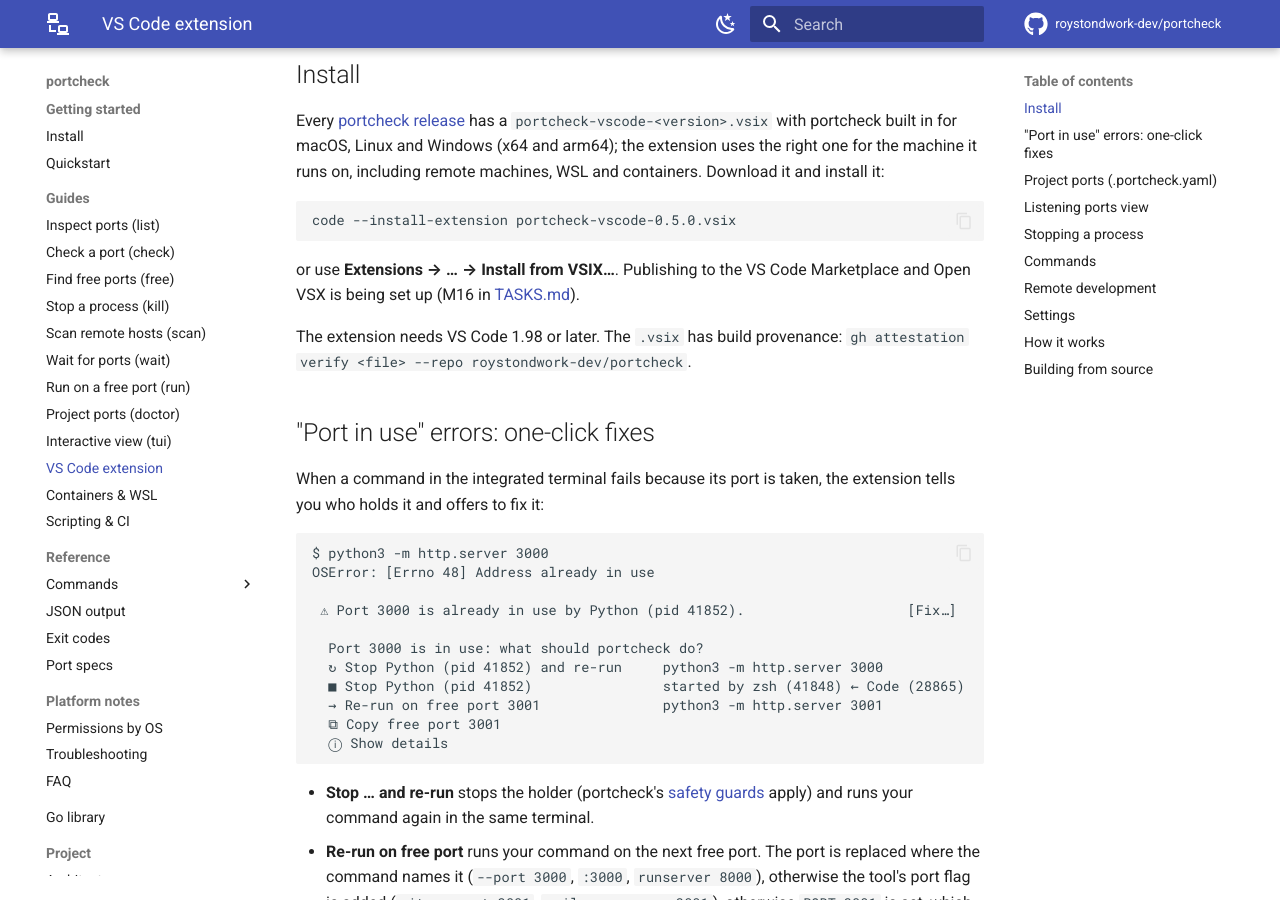
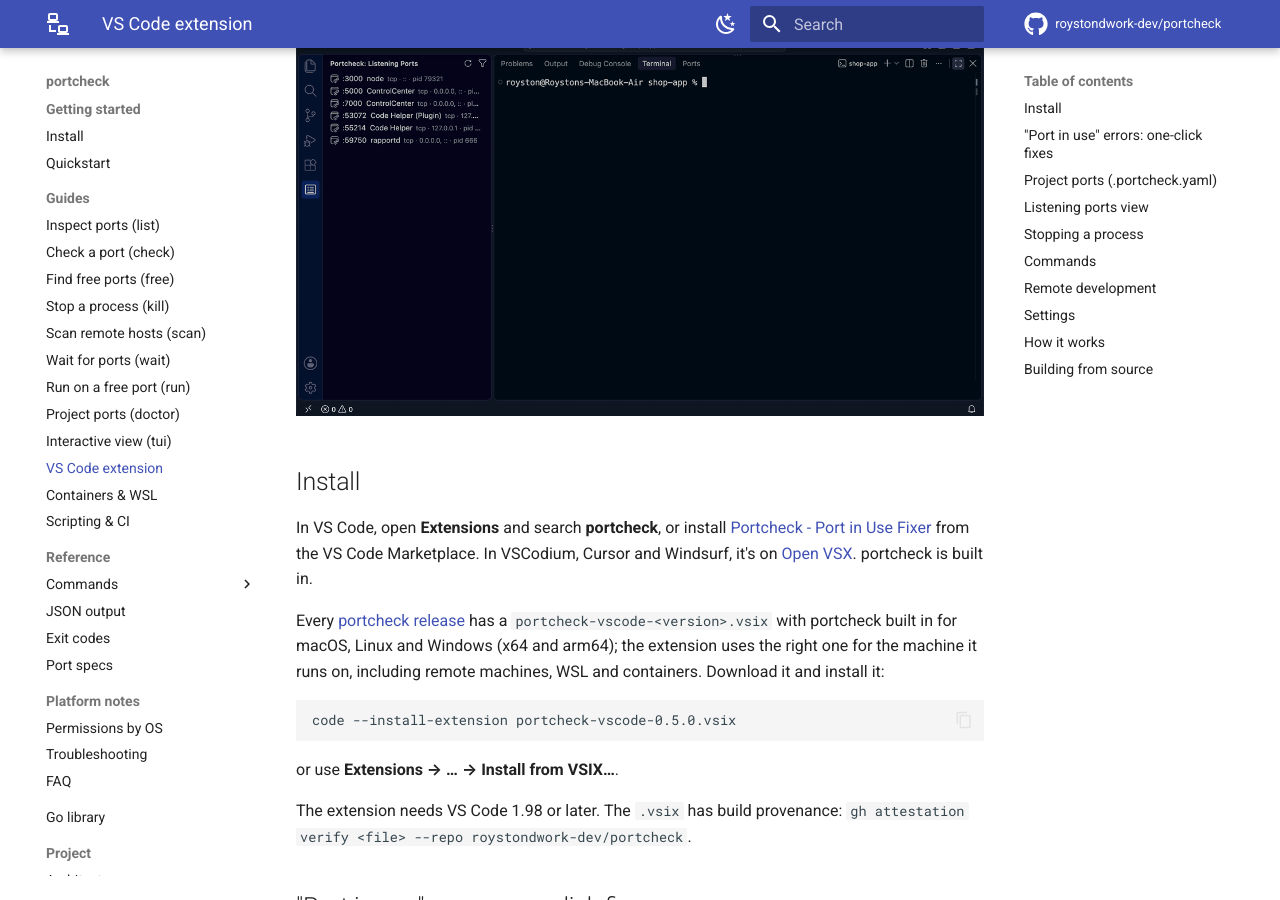
Before and after one commit to roystondwork-dev/portcheck, an MkDocs documentation site: the page built from docs/guide/vscode.md, in a window 1280 px wide and 900 px high, scrolled down 214 px. Built offline with MkDocs 1.6.1 and Material for MkDocs 9.7.7, drawn with Linux system fonts in a browser that asks for light colours; comment, search, counter and statistics services are not loaded.

Commit message:
docs: VS Code extension demo, Marketplace and Open VSX links; M15 and M16 done
Also marks the winget package as waiting for Microsoft's review, since
'winget install' doesn't work until it's merged.

Co-Authored-By: Claude Opus 5.5 <noreply@anthropic.com>

````diff
--- a/docs/guide/vscode.md
+++ b/docs/guide/vscode.md
@@ -4,7 +4,13 @@ The portcheck extension shows what's using your ports and frees them safely, wit
 leaving the editor. It works in VS Code and in editors that use Open VSX (VSCodium,
 Cursor, Windsurf).
 
+![npm run dev fails with EADDRINUSE; the extension names the process holding port 3000, stops it and re-runs the command](../assets/portcheck-vscode-demo.gif)
+
 ## Install
+
+In VS Code, open **Extensions** and search **portcheck**, or install
+[Portcheck - Port in Use Fixer](https://marketplace.visualstudio.com/items?itemName=portcheck-vscode.portcheck-vscode) from the VS Code Marketplace. In VSCodium,
+Cursor and Windsurf, it's on [Open VSX](https://open-vsx.org/extension/portcheck-vscode/portcheck-vscode). portcheck is built in.
 
 Every [portcheck release](https://github.com/roystondwork-dev/portcheck/releases)
 has a `portcheck-vscode-<version>.vsix` with portcheck built in for macOS, Linux and
@@ -15,9 +21,7 @@ including remote machines, WSL and containers. Download it and install it:
 code --install-extension portcheck-vscode-0.5.0.vsix
 ```
 
-or use **Extensions → … → Install from VSIX…**. Publishing to the VS Code Marketplace
-and Open VSX is being set up (M16 in
-[TASKS.md](https://github.com/roystondwork-dev/portcheck/blob/main/TASKS.md)).
+or use **Extensions → … → Install from VSIX…**.
 
 The extension needs VS Code 1.98 or later. The `.vsix` has build provenance:
 `gh attestation verify <file> --repo roystondwork-dev/portcheck`.
````
Also changed, not shown: README.md (+15 -2 lines), TASKS.md (+6 -6 lines), docs/install.md (+6 -0 lines), extensions/vscode/README.md (+6 -4 lines), docs/assets/portcheck-vscode-demo.gif (added).
